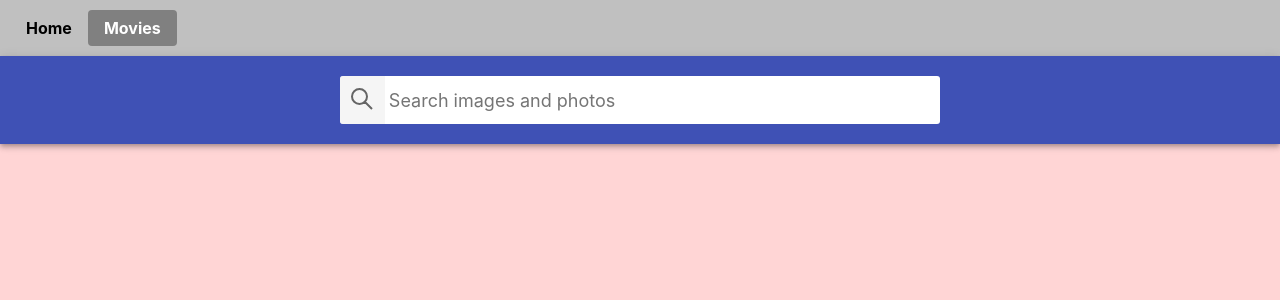
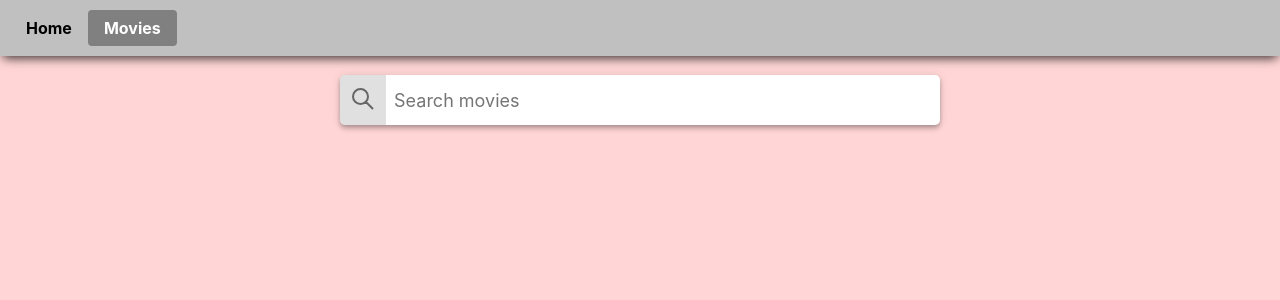
Before and after one commit to OlegKrivenko/goit-react-hw-05-movies, a React (Create React App) app: page /movies in a window 1280 px wide. Shown: the top 300 px of the page. Built offline with nearby package versions, Linux system fonts and the light colour scheme.

Commit message:
MovieDetails fixed

```diff
--- a/src/components/App.jsx
+++ b/src/components/App.jsx
@@ -17,7 +17,7 @@ export const App = () => {
           <Route path="cast" element={<Cast />} />
           <Route path="reviews" element={<Reviews />} />
         </Route>
-        <Route path="*" element={<Navigate to="/" replace={false} />} />
+        {/* <Route path="*" element={<Navigate to="/" replace={false} />} /> */}
       </Route>
     </Routes>
   );
--- a/src/components/MoviesGalleryItem/MoviesGalleryItem.jsx
+++ b/src/components/MoviesGalleryItem/MoviesGalleryItem.jsx
@@ -11,20 +11,26 @@ const MoviesGalleryItem = ({
   name,
 }) => {
   const location = useLocation();
+  console.log(location);
   const titleMovie = title || original_title || original_name || name;
 
   return (
     <li>
       <Link
-        to={`movies/${movieId}`}
+        to={`/movies/${movieId}`}
         state={{ from: location }}
         className={css.linkBox}
       >
-        <img
-          className={css.linkBoxImg}
-          src={`https://image.tmdb.org/t/p/w500/${poster_path}`}
-          alt={titleMovie}
-        />
+        <div className={css.linkBoxImg}>
+          <img
+            src={
+              poster_path
+                ? `https://image.tmdb.org/t/p/w500/${poster_path}`
+                : 'https://cdn.pixabay.com/photo/2018/05/26/18/06/dog-3431913_1280.jpg'
+            }
+            alt={titleMovie}
+          />
+        </div>
         <p className={css.linkBoxTitle}>{titleMovie}</p>
       </Link>
     </li>
--- a/src/components/MoviesGalleryItem/MoviesGalleryItem.module.css
+++ b/src/components/MoviesGalleryItem/MoviesGalleryItem.module.css
@@ -25,14 +25,21 @@
 }
 
 .linkBoxImg {
+   height: 525px;
+
+   & img {
+      width: 100%;
+      height: 100%;
+      object-fit: cover;
+   }
 }
 
 .linkBoxTitle {
    display: flex;
    justify-content: center;
    align-items: center;
-   flex-grow: 1;
 
+   height: 60px;
    padding: 20px 10px;
    font-weight: 700;
    color: rgb(0, 0, 0);
--- a/src/components/Reviews/Reviews.jsx
+++ b/src/components/Reviews/Reviews.jsx
@@ -4,7 +4,7 @@ import css from './Reviews.module.css';
 import { useParams } from 'react-router-dom';
 
 const Reviews = () => {
-  const [reviews, setReviews] = useState(null);
+  const [reviews, setReviews] = useState([]);
   const { movieId } = useParams();
   const [error, setError] = useState(null);
   const [isLoading, setIsLoading] = useState(false);
@@ -27,11 +27,14 @@ const Reviews = () => {
       });
   }, [movieId]);
 
-  if (!isLoading && error) {
+  if ((!isLoading && error) || reviews.length === 0) {
     return (
-      <p className={css.errorText}>
-        This reviews not create, try again later...
-      </p>
+      <>
+        <h2 className={css.tittle}>Reviews</h2>
+        <p className={css.errorText}>
+          This reviews not create, try again later...
+        </p>
+      </>
     );
   }
 
--- a/src/components/SearchBar/SearchBar.jsx
+++ b/src/components/SearchBar/SearchBar.jsx
@@ -18,6 +18,7 @@ const SearchBar = props => {
       Notify.warning('Please enter your search query!');
       return;
     }
+
     props.onSubmit(searchQuery);
   };
 
@@ -26,7 +27,7 @@ const SearchBar = props => {
       <form className={css.form} onSubmit={handleSubmit}>
         <button type="submit" className={css.button}>
           <GrSearch size="24px" />
-          <span className={css.button__label}>Search</span>
+          {/* <span className={css.button__label}>Search</span> */}
         </button>
 
         <input
@@ -34,7 +35,7 @@ const SearchBar = props => {
           type="text"
           autoComplete="off"
           autoFocus
-          placeholder="Search images and photos"
+          placeholder="Search movies"
           onChange={handleChange}
         />
       </form>
--- a/src/components/SearchBar/SearchBar.module.css
+++ b/src/components/SearchBar/SearchBar.module.css
@@ -1,6 +1,3 @@
-/*
- * Стили компонента Searchbar
- */
 .searchbar {
    top: 0;
    left: 0;
@@ -15,35 +12,34 @@
    padding-top: 12px;
    padding-bottom: 12px;
    color: #fff;
-   background-color: #3f51b5;
+}
+
+.form {
+   display: flex;
+   align-items: center;
+   width: 100%;
+   max-width: 600px;
+   background-color: #fff;
+   border-radius: 5px;
+   overflow: hidden;
+
    box-shadow:
       0px 2px 4px -1px rgba(0, 0, 0, 0.2),
       0px 4px 5px 0px rgba(0, 0, 0, 0.14),
       0px 1px 10px 0px rgba(0, 0, 0, 0.12);
 }
 
-/*
- * Стили компонента SearchForm
- */
-.form {
-   display: flex;
-   align-items: center;
-   width: 100%;
-   max-width: 600px;
-   background-color: #fff;
-   border-radius: 3px;
-   overflow: hidden;
-}
-
 .button {
    display: inline-block;
-   width: 48px;
-   height: 48px;
+   width: 50px;
+   height: 50px;
    border: 0;
-   /* background-image: url("https://image.flaticon.com/icons/svg/149/149852.svg"); */
+
    background-size: 40%;
    background-repeat: no-repeat;
    background-position: center;
+   background-color: rgb(204, 204, 204);
+
    opacity: 0.6;
    transition: opacity 250ms cubic-bezier(0.4, 0, 0.2, 1);
    cursor: pointer;
@@ -73,8 +69,9 @@
    font-size: 20px;
    border: none;
    outline: none;
-   padding-left: 4px;
-   padding-right: 4px;
+   padding-left: 8px;
+   padding-right: 8px;
+   line-height: 1.5;
 }
 
 .input::placeholder {
--- a/src/pages/Home/Home.jsx
+++ b/src/pages/Home/Home.jsx
@@ -9,6 +9,8 @@ const Home = () => {
   const [isLoading, setIsLoading] = useState(false);
 
   useEffect(() => {
+    setIsLoading(true);
+
     api
       .getTrendingMovies()
       .then(response => {
--- a/src/pages/Movies/Movies.jsx
+++ b/src/pages/Movies/Movies.jsx
@@ -1,15 +1,55 @@
+import { useEffect, useState } from 'react';
+import { useSearchParams } from 'react-router-dom';
+
+import api from '../../services/movies-api';
+import { TextError } from './Movies.styled';
 import SearchBar from 'components/SearchBar';
-import { useState } from 'react';
+import MoviesGallery from 'components/MoviesGallery';
 
 const Movies = () => {
   const [movies, setMovies] = useState();
+  const [searchParams, setSearchParams] = useSearchParams();
+  const searchQuery = searchParams.get('query');
 
-  const handleFormSubmit = query => {};
+  const [error, setError] = useState(null);
+  const [isLoading, setIsLoading] = useState(false);
+
+  useEffect(() => {
+    if (!searchQuery) {
+      return;
+    }
+
+    setIsLoading(true);
+    api
+      .getSearchMovies(searchQuery)
+      .then(response => {
+        setMovies(response.data.results);
+        console.log(response.data.results);
+      })
+      .catch(error => {
+        console.log(error);
+        setError(error);
+      })
+      .finally(() => {
+        setIsLoading(false);
+      });
+  }, [searchQuery]);
+
+  if (!isLoading && error) {
+    return (
+      <p className={TextError}>This page not create, try again later...</p>
+    );
+  }
+
+  const handleFormSubmit = query => {
+    setSearchParams({ query });
+  };
 
   return (
-    <div>
-      <SearchBar />
-    </div>
+    <>
+      <SearchBar onSubmit={handleFormSubmit} />
+      {movies && <MoviesGallery movies={movies} />}
+    </>
   );
 };
 
--- /dev/null
+++ b/src/pages/Movies/Movies.styled.js
@@ -0,0 +1,6 @@
+import { styled } from 'styled-components';
+
+export const TextError = styled.p`
+  padding: 20px;
+  font-size: 20px;
+`;
```
Also changed, not shown: src/pages/MovieDetails/MovieDetails.jsx (+6 -12 lines), src/services/movies-api.jsx (+0 -7 lines), src/pages/Movies/Movies.module.css (deleted).
